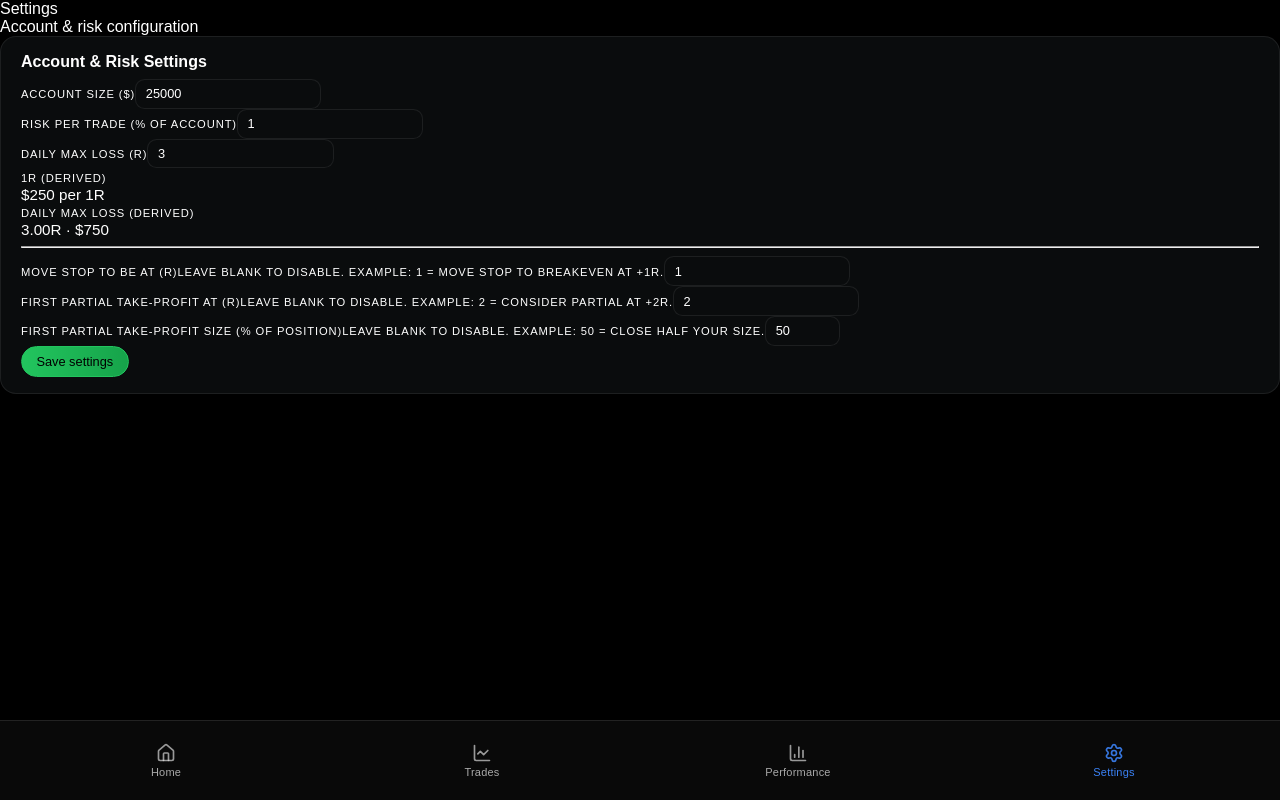
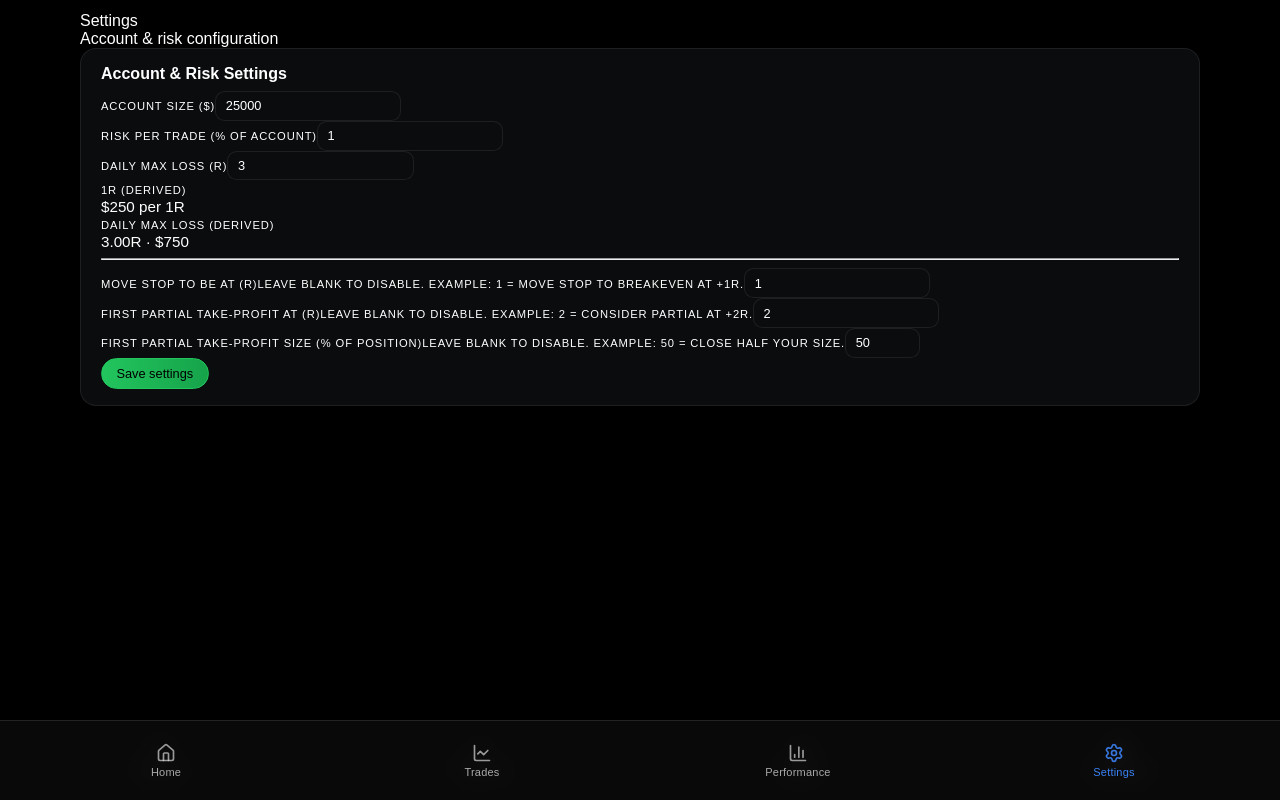
Before and after one commit to mcecil12-sketch/cecil-investments-day-trading, a Next.js app: page /settings in a window 1280 px wide. Built offline with nearby package versions, Linux system fonts and the light colour scheme; no server answers.

Commit message:
fix: AppShell owns iOS safe-area + bottom nav spacing

```diff
--- a/app/(app)/layout.tsx
+++ b/app/(app)/layout.tsx
@@ -1,9 +1,6 @@
 import type { ReactNode } from "react";
+import AppShell from "@/app/AppShell";
 
 export default function AppLayout({ children }: { children: ReactNode }) {
-  return (
-    <div className="min-h-dvh bg-[var(--ci-bg)] text-[var(--ci-text)]">
-      <div>{children}</div>
-    </div>
-  );
+  return <AppShell>{children}</AppShell>;
 }
--- /dev/null
+++ b/app/AppShell.tsx
@@ -0,0 +1,13 @@
+"use client";
+
+import type { ReactNode } from "react";
+import BottomNav from "@/app/BottomNav";
+
+export default function AppShell({ children }: { children: ReactNode }) {
+  return (
+    <div className="min-h-[100dvh] bg-[var(--ci-bg)] text-[var(--ci-text)]">
+      <main className="ci-shell-main">{children}</main>
+      <BottomNav />
+    </div>
+  );
+}
--- a/app/globals.css
+++ b/app/globals.css
@@ -600,3 +600,19 @@ body {
 .ai-pill-error {
   font-weight: 700;
 }
+
+
+:root{
+  --ci-bottom-nav-h: 76px;
+}
+
+
+.ci-shell-main{
+  padding-top: calc(env(safe-area-inset-top) + 12px);
+  padding-left: 16px;
+  padding-right: 16px;
+  padding-bottom: calc(var(--ci-bottom-nav-h) + env(safe-area-inset-bottom) + 16px);
+  max-width: 72rem;
+  margin-left: auto;
+  margin-right: auto;
+}
```
